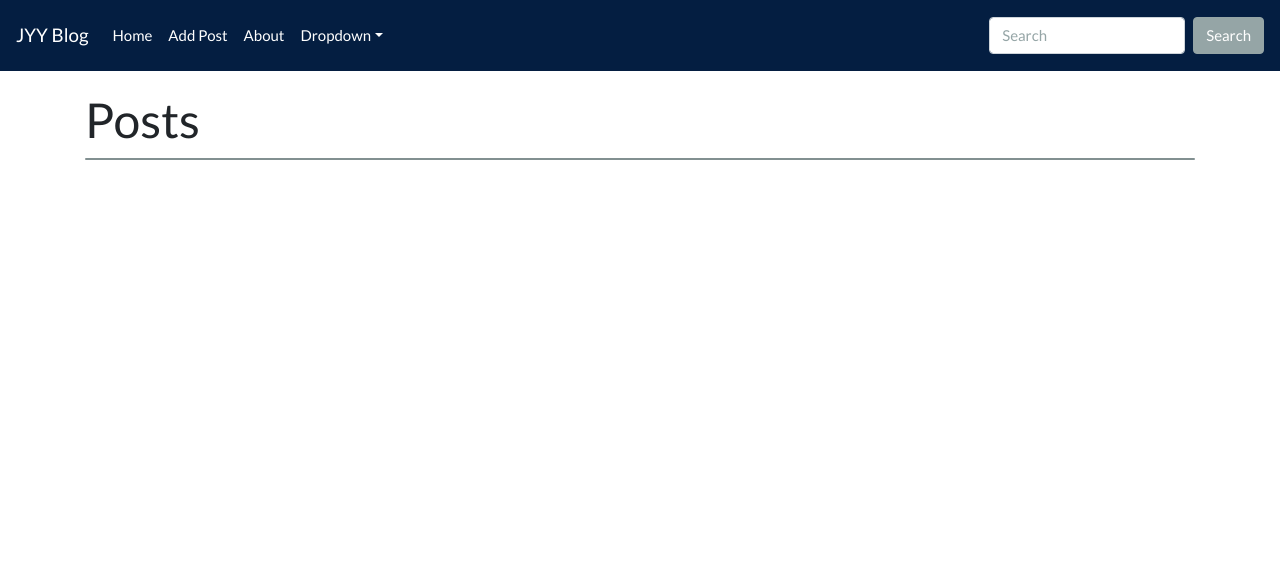
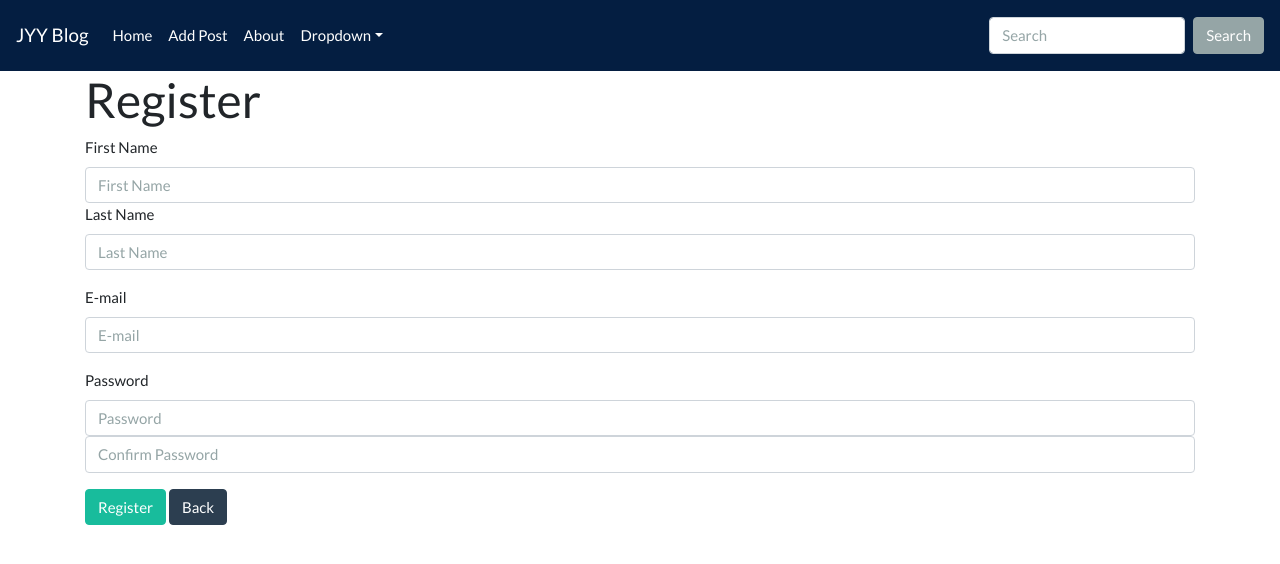
Before and after one commit to leoyoon17/blog-site, a PHP site: page /phpsandbox/pages/oopTest.php in a window 1280 px wide. Shown: the top 564 px of the page. Run offline with PHP 8.4, Linux system fonts and the light colour scheme; data that the repository does not hold is empty; some libraries are stand-ins or nearby versions.

Commit message:
Made Register page mockup in oopTest.php . TODO: Incorporate proper password storage in SQL & User->Create function.

```diff
--- /dev/null
+++ b/root/components/passwordMatchWarning.php
@@ -0,0 +1,6 @@
+<!-- Passwords do not match Warning -->
+<div class="alert alert-dismissible alert-warning">
+    <button type="button" class="close" data-dismiss="alert">&times;</button>
+    <h4 class="alert-heading">Warning!</h4>
+    <p class="mb-0">Your passwords do not match.</p>
+</div>
--- /dev/null
+++ b/root/components/passwordStrengthWarning.php
@@ -0,0 +1,6 @@
+<!-- Password Strength Warning -->
+<div class="alert alert-dismissible alert-warning">
+    <button type="button" class="close" data-dismiss="alert">&times;</button>
+    <h4 class="alert-heading">Warning!</h4>
+    <p class="mb-0">Your Password should be at least 8 characters in length and should include at least one upper case letter, one number, and one special character.</p>
+</div>
--- a/root/objects/User.php
+++ b/root/objects/User.php
@@ -1,18 +1,26 @@
 <?php
     // User Object
     class User {
-        private $firstName = NULL;
-        private $lastName = NULL;
-        private $email = NULL;
-        private $username = NULL;
-        private $pw = NULL;
-        private $age = NULL;
+        private $conn;
+        private $table_name = "user";
 
-        function __construct($firstName = NULL, $lastName = NULL, $email = NULL) {
+        private $firstName;
+        private $lastName;
+        private $email;
+        private $username;
+        private $pw;
+        private $age;
+
+        // For the Constructor, you only need the DB unless you want to add other information
+        function __construct($db, $firstName = NULL, $lastName = NULL, $email = NULL, $pw = NULL) {
+            $this->conn = $db;
+
             $this->firstName = $firstName;
             $this->lastName = $lastName;
             $this->email = $email;
-            // TODO: finish constructor
+            $this->username = $email; // Username and email are the same thing for now.
+
+            // TODO: finish constructor?
         }
 
         // TODO: Getters and Setters
@@ -21,12 +29,22 @@
         public function getUsername() {     return $this->user;         }
         public function getAge() {          return $this->age;          }
         public function getEmail() {        return $this->email;        }
+        public function getPW() {           return $this->pw;           }
 
         public function setFirstName($firstName) {  $this->firstName = $firstName;  }
         public function setLastName($lastName) {    $this->lastName = $lastName;    }
         public function setusername($username) {    $this->username = $username;    }
         public function setAge($age) {              $this->age = $age;              }
         public function setEmail($email) {          $this->email = $email;          }
+        public function setPW($pw) {                $this->pw = $pw;                }
+
+        // Create New User (For DB)
+        public function registerUser($email, $firstName, $lastName, $pw) {
+
+        }
+
+
+
 
     }
 
--- a/root/pages/oopTest.php
+++ b/root/pages/oopTest.php
@@ -1,31 +1,88 @@
 <?php
-    require_once("../config/db.php");
-    require_once("../objects/Posts.php");
-    require_once("../inc/mysql_fix_string.php");
+    require_once('../objects/User.php');
+    require_once('../config/db.php');
+    require_once('../config/config.php');
 
-    $db = new Database();
-    $db = $db->getConnection();
+    $firstNameCheck = $lastNameCheck = $emailCheck = $passwordCheck = $passwordConfirmCheck = '';
+    $passwordStrengthCheck = 'hidden';
+    $passwordMatchCheck = 'hidden';
 
-    $post = new Post($db);
+    if (isset($_POST['submit'])) {
+        $firstName = $_POST['first_name'];
+        $lastName = $_POST['last_name'];
+        $email = $_POST['email'];
+        $password = $_POST['password'];
+        $passwordConfirm = $_POST['confirm_password'];
 
-    $allPosts = $post->displayAll();
+        $firstNameCheck = (!empty($firstName)) ? 'is-valid' : 'is-invalid';
+        $lastNameCheck = (!empty($lastName)) ? 'is-valid' : 'is-invalid';
+        $emailCheck = (!empty($email)) ? 'is-valid' : 'is-invalid';
+
+        // Check if all fields are filled
+        if ($firstNameCheck === $lastNameCheck &&
+            $lastNameCheck === $emailCheck &&
+            $emailCheck === 'is-valid') {
+
+            // Check password strength
+            $uppercase = preg_match('@[A-Z]@', $password);
+            $lowercase = preg_match('@[a-z]@', $password);
+            $number = preg_match('@[0-9]@', $password);
+            $specialChars = preg_match('@[^\w]@', $password);
+
+            if (!$uppercase || !$lowercase || !$number || !$specialChars || strlen($password) < 8) {
+                // Insufficient password strength
+                $passwordStrengthCheck = "visible";
+                $passwordCheck = $passwordConfirmCheck = 'is-invalid';
+            } else {
+                // Check if passwords match
+                if ($password === $passwordConfirm) {
+                    $passwordCheck = $passwordConfirmCheck = 'is-valid';
+
+                    // Run registration function
+                    $db = new Database();
+                    $db = $db->getConnection();
+                    $user = new User($db);
+
+                } else {
+                    $passwordMatchCheck = 'visible';
+                    $passwordCheck = $passwordConfirmCheck = 'is-invalid';
+                }
+            }
+        }
+    }
 
 ?>
 
-<?php include("../inc/header.php"); ?>
+<?php include('../inc/header.php'); ?>
+    <div class="container">
+        <form method="POST" action="<?php echo htmlspecialchars($_SERVER["PHP_SELF"]) ;?>" >
+            <fieldset>
+            <h1>Register</h1>
+            <div class="form-group">
+                <label>First Name</label>
+                <input class="form-control <?php echo htmlspecialchars($firstNameCheck) ;?>" type="text" name="first_name" required="required" placeholder="First Name" value="<?php echo (isset($_POST['first_name'])) ? $_POST['first_name'] : "" ;?>">
+                <label>Last Name</label>
+                <input class="form-control <?php echo htmlspecialchars($lastNameCheck) ;?>" type="text" name="last_name" required="required" placeholder="Last Name" value="<?php echo (isset($_POST['last_name'])) ? $_POST['last_name'] : "" ;?>">
+            </div>
+            <div class="form-group">
+                <label>E-mail</label>
+                <input class="form-control <?php echo htmlspecialchars($emailCheck) ;?>" type="email" name="email" required="required" placeholder="E-mail" value="<?php echo (isset($_POST['email'])) ? $_POST['email'] : "" ;?>">
+            </div>
+            <div class="form-group">
+                <label>Password</label>
+                <input class="form-control <?php echo htmlspecialchars($passwordCheck) ;?>" type="password" name="password" required="required" placeholder="Password">
+                <input class="form-control <?php echo htmlspecialchars($passwordConfirmCheck) ;?>" type="password" name="confirm_password" required="required" placeholder="Confirm Password">
+            </div>
 
-<div class="container" style="padding-top:10px;">
-  <h1 style="margin-top:10px; margin-bottom:10px;"> Posts </h1>
-<div class="card text-white bg-secondary mb-3" style="margin-bottom: 10px;">
-    <?php foreach($allPosts as $row) : ;?>
+            <?php if ($passwordStrengthCheck == "visible") { include('../components/passwordStrengthWarning.php'); } else if ($passwordMatchCheck == "visible") { include('../components/passwordMatchWarning.php'); }?>
 
-  <div class="card-header"><?php echo $row['title'] ; ?></div>
-  <div class="card-body">
-    <h4 class="card-title"><?php echo $row['summary'] ;?></h4>
-    <p class="card-text"><?php echo "Created on " . $row['created_at'] . " by " . $row['author'] ?></p>
-  </div>
-  <br>
-    <?php endforeach; ?>
-</div>
 
-<?php include("../inc/footer.php"); ?>
+            <input class="btn btn-success" type="submit" value="Register" name="submit">
+            <a class="btn btn-primary" type="button" value="Back" name="back" href="<?php echo ROOT_URL;?>"> Back </a>
+
+
+
+            </fieldset>
+        </form>
+    </div>
+<?php include('../inc/footer.php'); ?>
```
